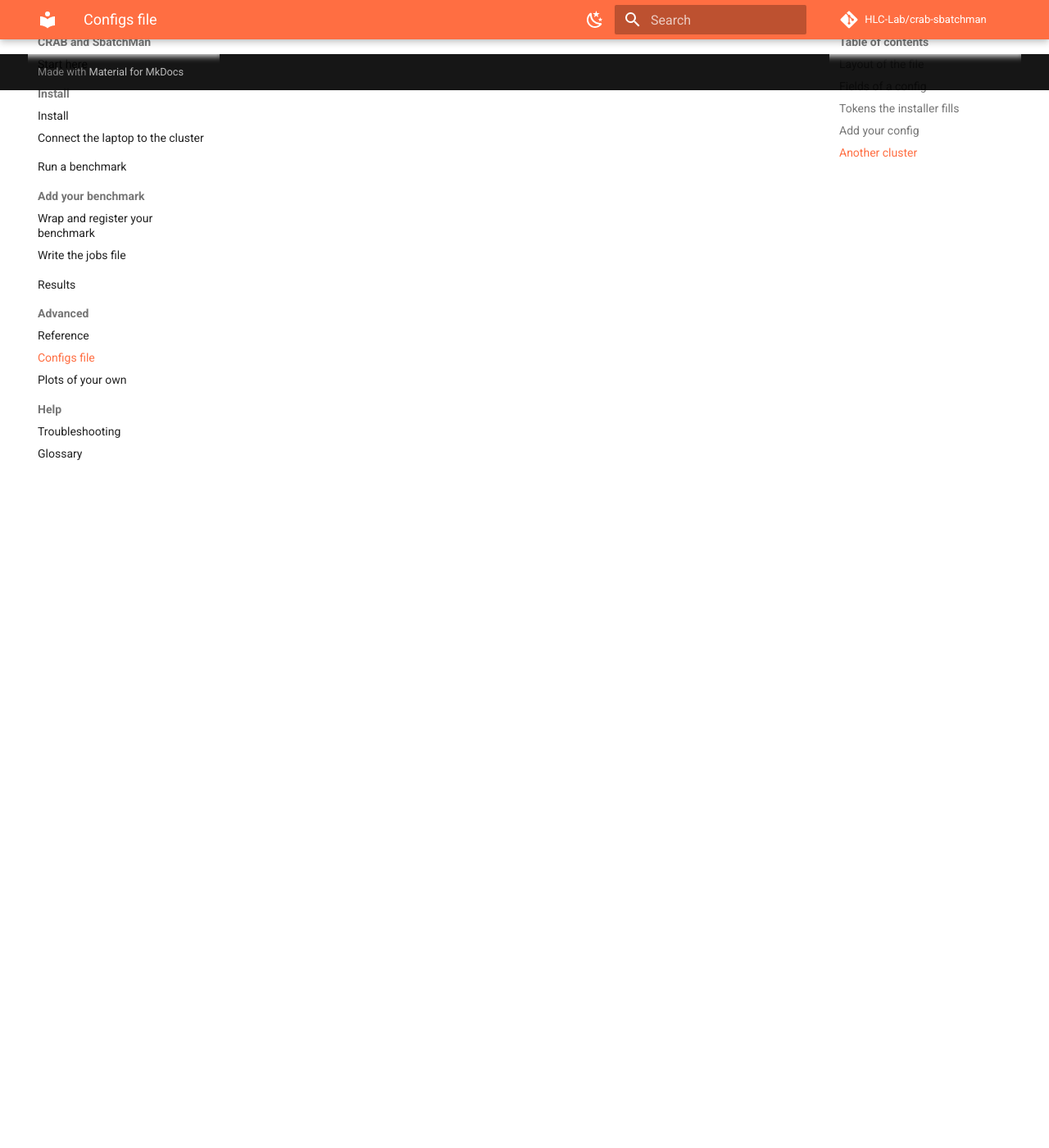
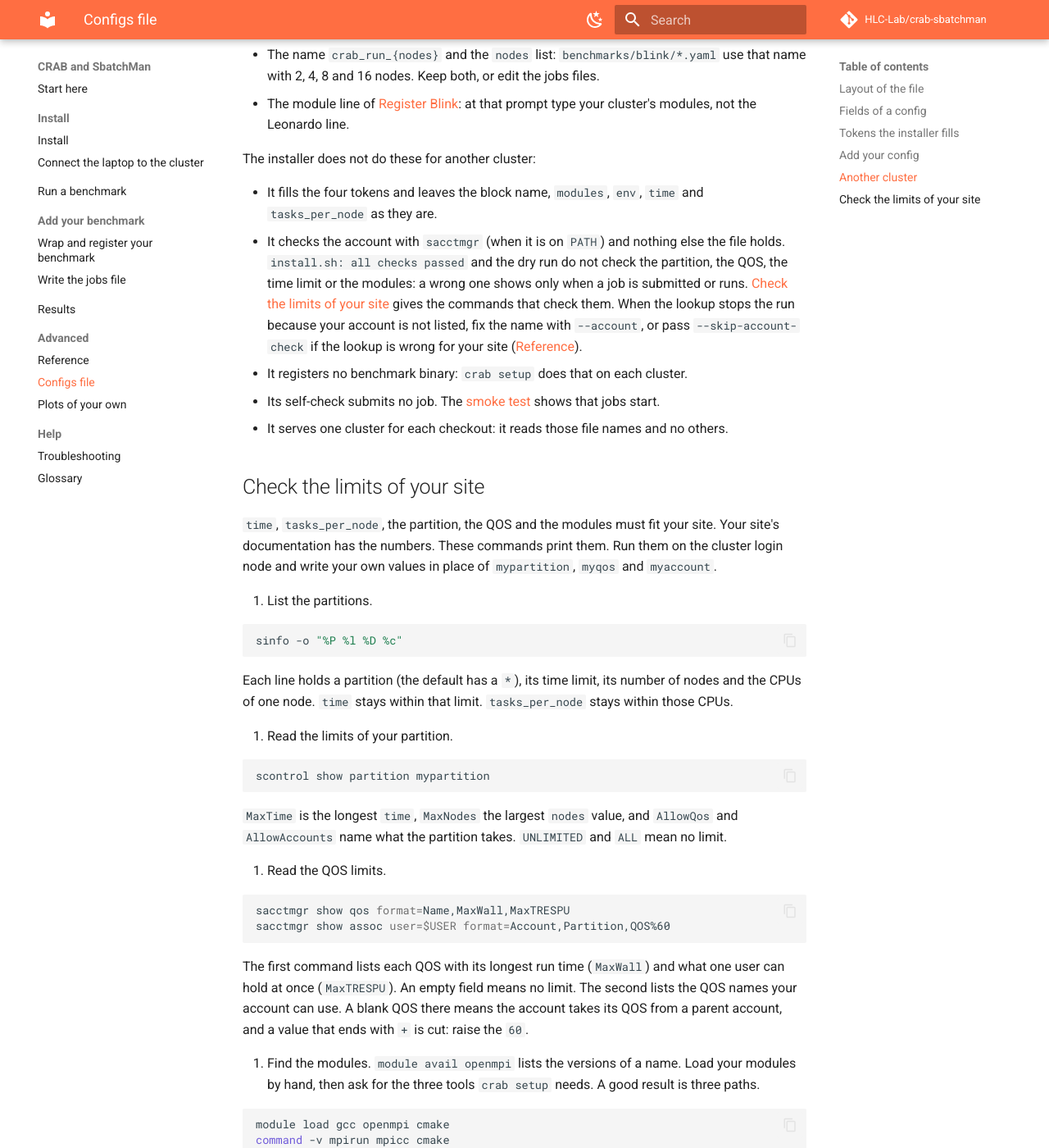
Before and after one commit to HLC-Lab/crab-sbatchman, an MkDocs documentation site: the page built from docs/presets.md, in a window 1280 px wide and 1400 px high, scrolled down 5317 px. Shown: the whole window at 82% size. Built offline with MkDocs 1.6.1 and Material for MkDocs 9.7.7, drawn with Linux system fonts in a browser that asks for light colours; comment, search, counter and statistics services are not loaded; some of the changed text lies outside the part shown.

Commit message:
docs: answer the blind-run findings on another cluster and Register Blink

````diff
--- a/docs/presets.md
+++ b/docs/presets.md
@@ -88,13 +88,18 @@ Every `nodes` value a job uses must be in the `nodes` list under `variables`.
 
 The installer reads `configs/leonardo.yaml` and `site/leonardo.env` by name, plus your `site/local.env`, and writes `.local/configs.leonardo.yaml`. A file named `configs/<cluster>.yaml` is not read. For another Slurm cluster, keep these names and change what is inside the files.
 
+Run these steps on the cluster login node, in the umbrella clone there. Never run a bare `./install.sh` on your laptop: it installs the cluster role, writes `site/local.env` and `.local/configs.leonardo.yaml`, and rewrites `env.sh` (the line that sets `CRAB_WEB_PORT` goes, `SBATCHMAN_CLUSTER_NAME` is added). On a laptop run `./install.sh --role laptop`, which writes `env.sh` back.
+
 1. Add the settings of your cluster to `site/local.env`. The name takes letters, digits, `_`, `.` and `-`.
 
    ```bash
    SBATCHMAN_CLUSTER_NAME="mycluster"
+   SLURM_ACCOUNT="myaccount"
    SLURM_PARTITION="mypartition"
    SLURM_QOS="myqos"
    ```
+
+   `SLURM_ACCOUNT` is your Slurm account. `./install.sh --account NAME` gives the same and saves the name in `site/local.env`. With neither, the installer asks for the account. With no terminal to ask in, it stops with exit status 2.
 
 2. In `configs/leonardo.yaml`, rename the block `leonardo:` to the same name and change the lines listed here.
 3. Run `./install.sh`, then `source env.sh`. A good result is the line `OK sbatchman launch --dry-run on benchmarks/blink/smoke.yaml (submits nothing)`.
@@ -104,15 +109,62 @@ The block name and `SBATCHMAN_CLUSTER_NAME` must be equal. If they differ, Sbatc
 Lines that are Leonardo's and need your cluster's values:
 
 - The `modules` of `crab_run_{nodes}`: use modules your cluster has, with one that puts `mpirun` on `PATH`.
-- The `env` entries `CRAB_IB_DEVICES`, `UCX_IB_SL` and `NCCL_IB_SL` are Leonardo network settings: replace or delete them. `CRAB_SYSTEM` is the label recorded with the results: rename it.
-- `time` and `tasks_per_node` in `default_conf`: check them against your site's limits.
+- The `env` entries `CRAB_IB_DEVICES`, `UCX_IB_SL` and `NCCL_IB_SL` are Leonardo network settings: replace or delete them, and delete the comment line `# Leonardo network settings` with them. `CRAB_SYSTEM` is the label recorded with the results: rename it.
+- Comments that are true only on Leonardo, counting the lines of the unedited template: replace lines 1 and 2 (one sentence that names Leonardo and CINECA) with ``# Template of the SbatchMan configs file. Do not edit the filled copy: `./install.sh` fills this file into``, delete lines 16 and 17 (the one comment that begins `# The cluster block name below` and runs onto the next line), and delete the `boost_qos_dbg` remark at the end of the `qos:` line. Keep the `qos:` line itself.
+- `time` and `tasks_per_node` in `default_conf`: check them against your site's limits, as in [Check the limits of your site](#check-the-limits-of-your-site).
 - The name `crab_run_{nodes}` and the `nodes` list: `benchmarks/blink/*.yaml` use that name with 2, 4, 8 and 16 nodes. Keep both, or edit the jobs files.
 - The module line of [Register Blink](launch.md#register-blink): at that prompt type your cluster's modules, not the Leonardo line.
 
 The installer does not do these for another cluster:
 
 - It fills the four tokens and leaves the block name, `modules`, `env`, `time` and `tasks_per_node` as they are.
-- It checks the account with `sacctmgr` (when it is on `PATH`) and nothing else the file holds. A wrong partition, QOS or module shows only when a job is submitted or runs. When the lookup stops the run because your account is not listed, fix the name with `--account`, or pass `--skip-account-check` if the lookup is wrong for your site ([Reference](reference.md#installsh)).
+- It checks the account with `sacctmgr` (when it is on `PATH`) and nothing else the file holds. `install.sh: all checks passed` and the dry run do not check the partition, the QOS, the time limit or the modules: a wrong one shows only when a job is submitted or runs. [Check the limits of your site](#check-the-limits-of-your-site) gives the commands that check them. When the lookup stops the run because your account is not listed, fix the name with `--account`, or pass `--skip-account-check` if the lookup is wrong for your site ([Reference](reference.md#installsh)).
 - It registers no benchmark binary: `crab setup` does that on each cluster.
 - Its self-check submits no job. The [smoke test](launch.md#launch-the-smoke-test) shows that jobs start.
 - It serves one cluster for each checkout: it reads those file names and no others.
+
+## Check the limits of your site
+
+`time`, `tasks_per_node`, the partition, the QOS and the modules must fit your site. Your site's documentation has the numbers. These commands print them. Run them on the cluster login node and write your own values in place of `mypartition`, `myqos` and `myaccount`.
+
+1. List the partitions.
+
+   ```bash
+   sinfo -o "%P %l %D %c"
+   ```
+
+   Each line holds a partition (the default has a `*`), its time limit, its number of nodes and the CPUs of one node. `time` stays within that limit. `tasks_per_node` stays within those CPUs.
+
+2. Read the limits of your partition.
+
+   ```bash
+   scontrol show partition mypartition
+   ```
+
+   `MaxTime` is the longest `time`, `MaxNodes` the largest `nodes` value, and `AllowQos` and `AllowAccounts` name what the partition takes. `UNLIMITED` and `ALL` mean no limit.
+
+3. Read the QOS limits.
+
+   ```bash
+   sacctmgr show qos format=Name,MaxWall,MaxTRESPU
+   sacctmgr show assoc user=$USER format=Account,Partition,QOS%60
+   ```
+
+   The first command lists each QOS with its longest run time (`MaxWall`) and what one user can hold at once (`MaxTRESPU`). An empty field means no limit. The second lists the QOS names your account can use. A blank QOS there means the account takes its QOS from a parent account, and a value that ends with `+` is cut: raise the `60`.
+
+4. Find the modules. `module avail openmpi` lists the versions of a name. Load your modules by hand, then ask for the three tools `crab setup` needs. A good result is three paths.
+
+   ```bash
+   module load gcc openmpi cmake
+   command -v mpirun mpicc cmake
+   ```
+
+5. Ask Slurm to check the request. It submits no job. Use the `time` and `tasks_per_node` of your configs file, and for `--nodes` the largest node count of your jobs.
+
+   ```bash
+   sbatch --test-only --partition=mypartition --qos=myqos --account=myaccount --time=00:30:00 --nodes=2 --ntasks-per-node=4 --wrap=true
+   ```
+
+   A good result is a line that starts `sbatch: Job ` and ends with the start time Slurm expects. The job number is not a real job: nothing is queued. On most sites a bad partition, QOS, account, time or node count stops it with a line that starts `sbatch: error:`. A site that does not enforce QOS or account limits at submission can accept a request that only waits in the queue later. Then only the smoke test shows the problem.
+
+The modules of a job load only when it runs, so no command here checks them in the job. The [smoke test](launch.md#launch-the-smoke-test) is the first run that loads them: read the job's `stderr.log` if it fails.
````
Also changed, not shown: docs/launch.md (+2 -0 lines), 1 other file.
